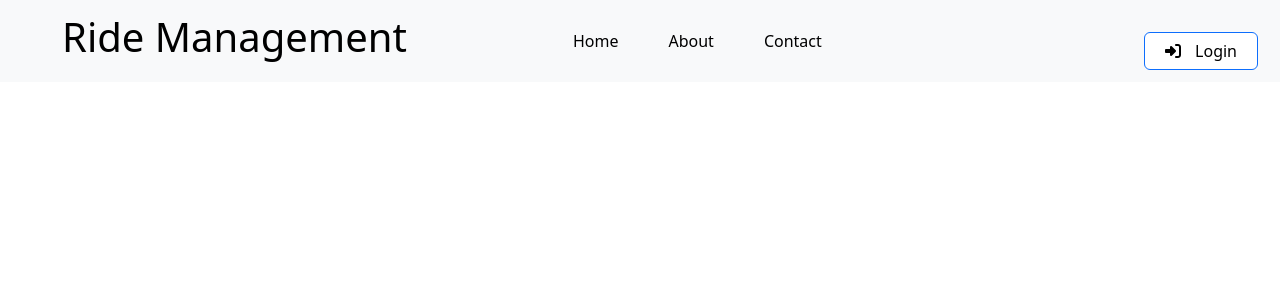
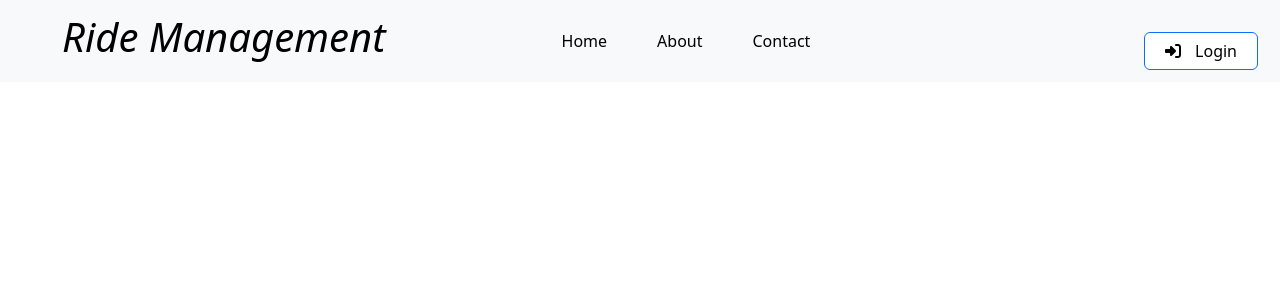
Before and after one commit to Abhinav12-alt/Ride--management-Dashboard, a React (Create React App) app in the folder client/: page / in a window 1280 px wide. Shown: the top 300 px of the page. Built offline with nearby package versions, Linux system fonts and the light colour scheme.

Commit message:
Update Banner.js

```diff
--- a/client/src/Banner.js
+++ b/client/src/Banner.js
@@ -1,4 +1,4 @@
-import React from 'react';
+import React, { useState } from 'react';
 import Button from 'react-bootstrap/Button';
 import Container from 'react-bootstrap/Container';
 import Nav from 'react-bootstrap/Nav';
@@ -24,29 +24,32 @@ const LogoutButton = () => {
 };
 
 function Banner() {
+  const [expanded, setExpanded] = useState(false); // State to manage Navbar collapse
+
+  const toggleNavbar = () => {
+    setExpanded(!expanded); // Toggle the Navbar collapse state
+  };
+
   const token = localStorage.getItem("jwt")
-  // const handleSubmit = () => {
-    // });
-  // }
 
   return (
     <div className='headerr'>
       <div className='bbr'>
-        <Navbar expand="lg" className="navbar navbar-expand-lg navbar-light bg-light fixed-top">
+        <Navbar expand="lg" className="navbar navbar-expand-lg navbar-light bg-light fixed-top" expanded={expanded}>
           <Container fluid>
-            <NavLink className="navbar-brand fw-bold fs-4" to="/"><h1>Ride Management</h1> </NavLink>
-            <Navbar.Toggle aria-controls="navbarScroll" />
+            <NavLink className="navbar-brand fw-bold fs-4" to="/" onClick={() => setExpanded(false)}><h1 id="title"><i>Ride Management</i></h1> </NavLink>
+            <Navbar.Toggle aria-controls="navbarScroll" onClick={toggleNavbar} />
             <Navbar.Collapse id="navbarScroll">
               <Nav
                 className="me-auto my-2 my-lg-0"
-                style={{ maxHeight: '100px' }}
+                style={{ maxHeight: '250px' }}
                 navbarScroll
               >
                 <div className='banner'>
-                  <NavLink id="nav" to="/">Home</NavLink>
+                  <NavLink id="nav" to="/" onClick={() => setExpanded(false)}>Home</NavLink>
 
-                  <NavLink id="nav" to="/about">About</NavLink>
-                  <NavLink id="nav" to="/contact">Contact</NavLink>
+                  <NavLink id="nav" to="/about" onClick={() => setExpanded(false)}>About</NavLink>
+                  <NavLink id="nav" to="/contact" onClick={() => setExpanded(false)}>Contact</NavLink>
                 </div>
               </Nav>
               <div className='but'>
@@ -55,7 +58,7 @@ function Banner() {
 
                     <LogoutButton />
                     :
-                    <NavLink to="/login"><Button id="butt1"><i class="fa-solid fa-right-to-bracket"></i>   Login</Button></NavLink>
+                    <NavLink to="/login" onClick={() => setExpanded(false)}><Button id="butt1"><i class="fa-solid fa-right-to-bracket"></i>   Login</Button></NavLink>
                 }
               </div>
             </Navbar.Collapse>
```
